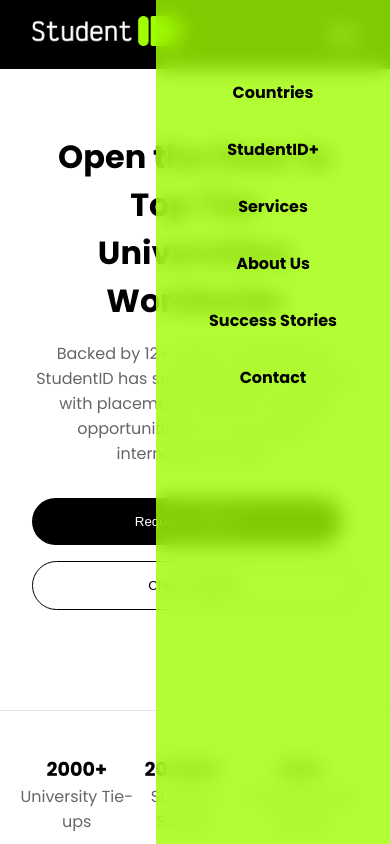
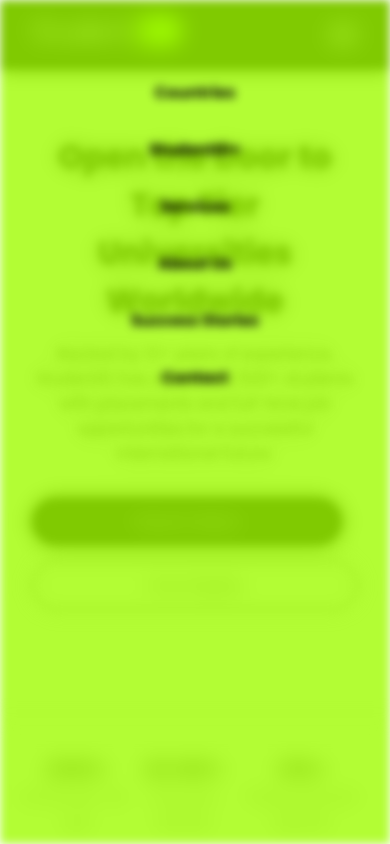
Before and after one commit to connect-sketch/StudentID_Web, a plain HTML site: page Asraf/Asraf/Figma/index.html in a window 390 px wide. Both pictures are taken after a click on the button 343 px from the left and 34 px from the top of the page. Shown: the top 844 px of the page. Drawn offline with Linux system fonts and the light colour scheme; a web font is replaced by a local one.

Commit message:
feat: Implement full-page blur and outside click close for mobile menu

```diff
--- a/Asraf/Asraf/Figma/script.js
+++ b/Asraf/Asraf/Figma/script.js
@@ -5,6 +5,15 @@
 
     hamburgerMenu.addEventListener('click', () => {
         navUl.classList.toggle('nav-active');
+        document.body.classList.toggle('menu-open');
+    });
+
+    // Close menu when clicking outside
+    document.addEventListener('click', (event) => {
+        if (!navUl.contains(event.target) && !hamburgerMenu.contains(event.target) && navUl.classList.contains('nav-active')) {
+            navUl.classList.remove('nav-active');
+            document.body.classList.remove('menu-open');
+        }
     });
 
     const studentImage = document.getElementById('student-image');
--- a/Asraf/Asraf/Figma/style.css
+++ b/Asraf/Asraf/Figma/style.css
@@ -1382,7 +1382,7 @@
         background-color: rgba(161, 253, 2, 0.8); /* Semi-transparent theme green */
         backdrop-filter: blur(10px); /* Apply blur to content behind */
         -webkit-backdrop-filter: blur(10px); /* For Safari */
-        width: 60%;
+        width: 100%; /* Make it full width */
         height: 100vh;
         padding-top: 5rem;
         transition: right 0.3s ease-in-out;
@@ -1391,6 +1391,12 @@
 
     nav ul.nav-active {
         right: 0; /* Slide in from the right */
+    }
+
+    /* Blur entire body when menu is open */
+    body.menu-open {
+        filter: blur(5px);
+        overflow: hidden; /* Prevent scrolling of main content */
     }
 
     nav ul li {
```
